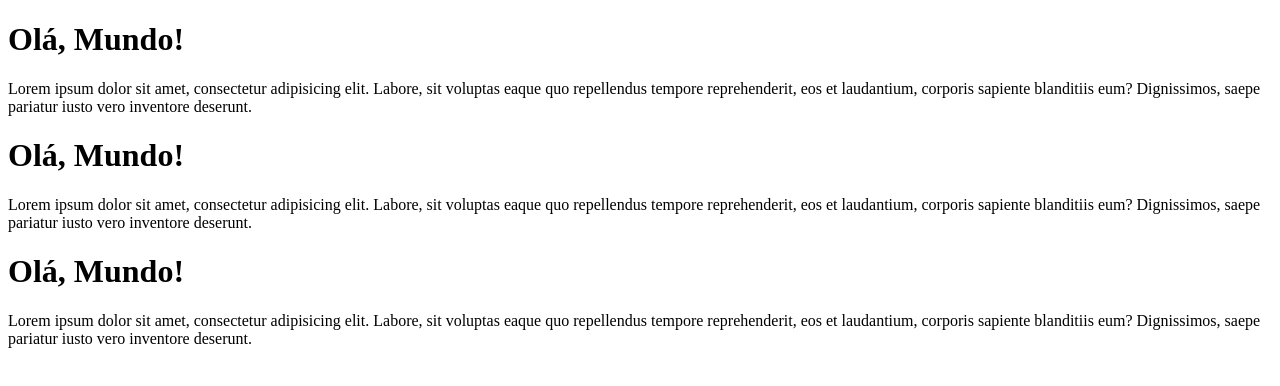
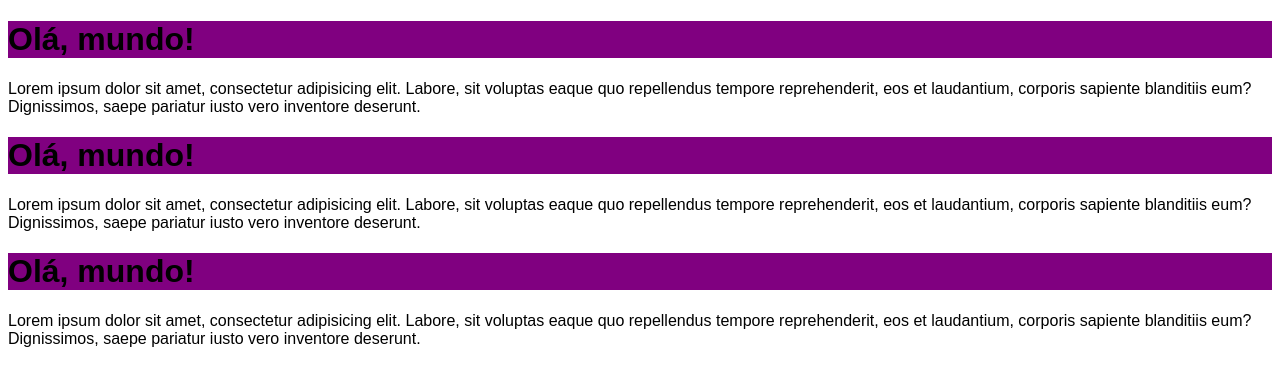
Before and after one commit to AlexMandri/chronos-pomodoro, a React (Vite) app: page / in a window 1280 px wide. Shown: the top 386 px of the page. Built offline with nearby package versions, Linux system fonts and the light colour scheme.

Commit message:
Importando e usando arquivos de CSS Modules com escopo de componente

```diff
--- a/src/App.tsx
+++ b/src/App.tsx
@@ -1,7 +1,12 @@
+import { Heading } from './components/Heading';
+
+import './styles/global.css';
+import './styles/theme.css';
+
 export function App() {
     return (
         <>
-            <h1>Olá, Mundo!</h1>
+            <Heading/>
             <p>Lorem ipsum dolor sit amet, consectetur adipisicing elit. Labore, sit voluptas eaque quo repellendus tempore reprehenderit, eos et laudantium, corporis sapiente blanditiis eum? Dignissimos, saepe pariatur iusto vero inventore deserunt.</p>
         </>
     );
--- /dev/null
+++ b/src/components/Heading.module.css
@@ -0,0 +1,8 @@
+.heading{
+    color: black;
+    background-color: purple;
+}
+
+.cyan{
+    color: cyan;
+}
--- /dev/null
+++ b/src/components/Heading.tsx
@@ -0,0 +1,6 @@
+import styles from './Heading.module.css';
+
+export function Heading(){
+    console.log(styles);
+    return <h1 className={styles.heading}>Olá, mundo!</h1>
+}
--- a/src/styles/global.css
+++ b/src/styles/global.css
@@ -0,0 +1,10 @@
+body {
+    font-family: Arial, Helvetica, sans-serif;
+}
+
+h1 {
+    color: var(--primary);
+
+
+
+}
--- a/src/styles/theme.css
+++ b/src/styles/theme.css
@@ -0,0 +1,3 @@
+:root{
+    --primary: #00008B;
+}
```
